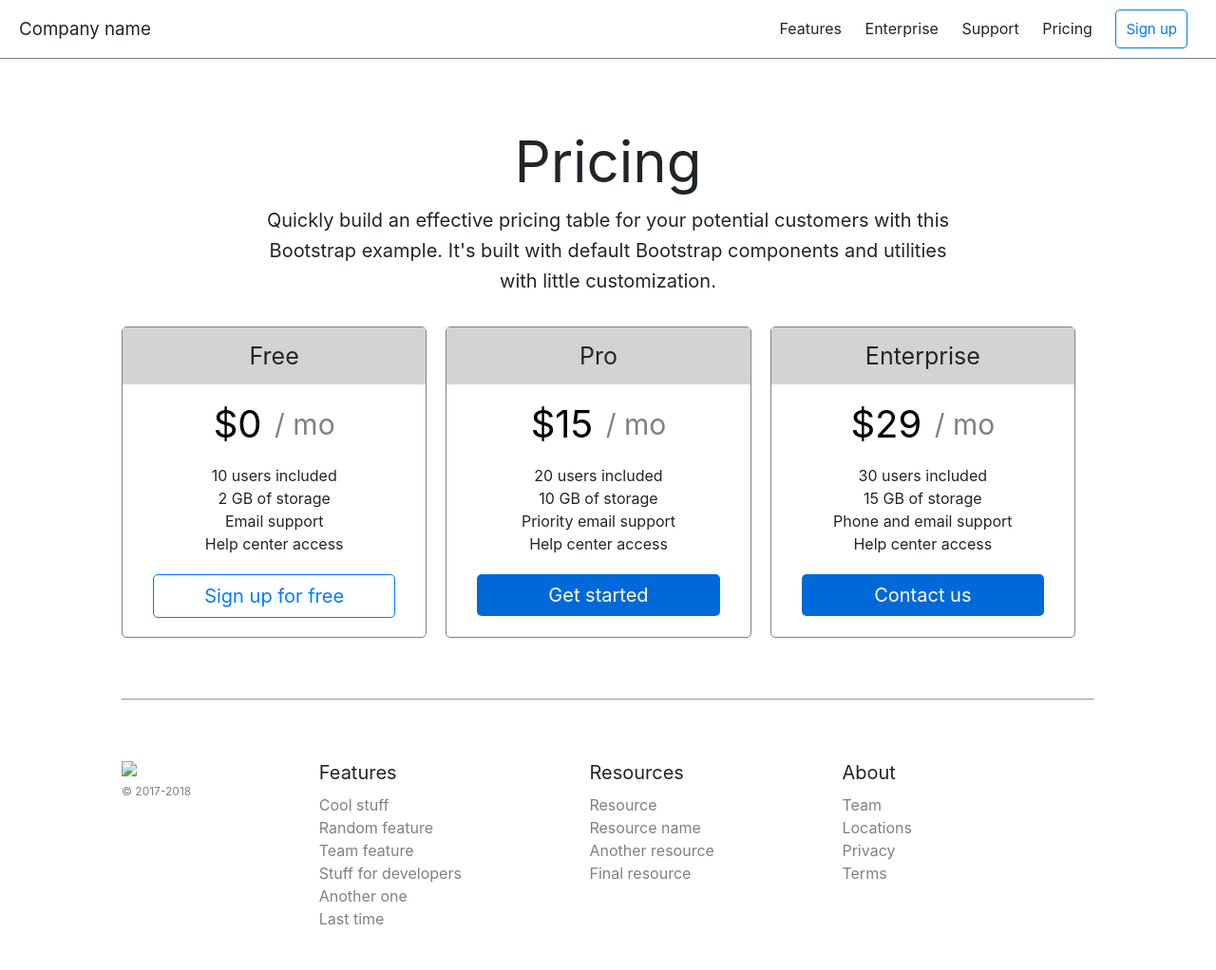
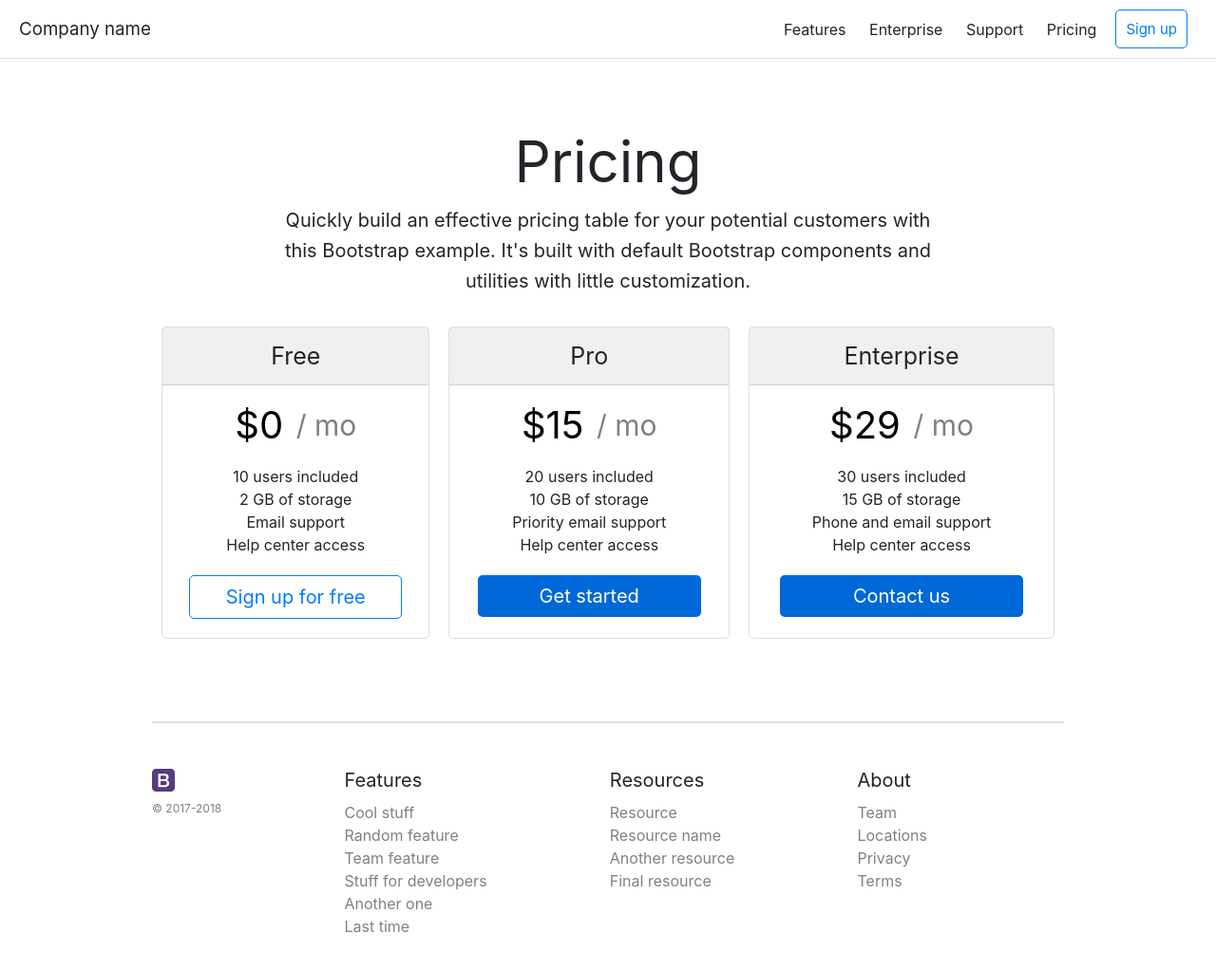
Before and after one commit to veena-bakhtar-aui-fsb-1/Training-Attainu, a plain HTML site: page Assignment/Week2/Day2/index.html in a window 1280 px wide. Shown: the whole page at 95% size. Drawn offline with Linux system fonts and the light colour scheme.

Commit message:
some changes in html and css

```diff
--- a/Assignment/Week2/Day2/index.html
+++ b/Assignment/Week2/Day2/index.html
@@ -12,16 +12,14 @@
         <div>
 
             <div class="navbar">
-                <div class="navbar-right">
                     <h3>Company name</h3>
-                </div>
-                <div class="navbar-left">
+                    <ul>
                         <a class="navbar-link" href="#">Features</a>
                         <a class="navbar-link" href="#">Enterprise</a>
                         <a class="navbar-link" href="#">Support</a>
                         <a class="navbar-link" href="#">Pricing</a>
+                    </ul>
                     <button class="navbar-button">Sign up</button>
-                </div>
             </div>
 
             <div class="main-content">
@@ -32,6 +30,7 @@
                     customization.</p>
             </div>
 
+            <div class="page-content">
                 <div class="pricing-options">
                     <div class="pricing-option">
                         <h3>Free</h3>
@@ -74,32 +73,33 @@
                 <hr />
 
                 <div class="footer">
-                <div class="footer-content">
-                    <img src="#" />
+                    <div class="footer-content footer-image">
+                        <img src="bootstrap-solid.svg" alt="image" />
                         <p id="year">© 2017-2018</p>
                     </div>
-                <div class="footer-content">
+                    <div class="footer-content footer-links">
                         <h4>Features</h4>
-                    <p>Cool stuff</p>
-                    <p>Random feature</p>
-                    <p>Team feature</p>
-                    <p>Stuff for developers</p>
-                    <p>Another one</p>
-                    <p>Last time</p>
+                        <a>Cool stuff</a>
+                        <a>Random feature</a>
+                        <a>Team feature</a>
+                        <a>Stuff for developers</a>
+                        <a>Another one</a>
+                        <a>Last time</a>
                     </div>
-                <div class="footer-content">
+                    <div class="footer-content footer-links">
                         <h4>Resources</h4>
-                    <p>Resource</p>
-                    <p>Resource name</p>
-                    <p>Another resource</p>
-                    <p>Final resource</p>
+                        <a>Resource</a>
+                        <a>Resource name</a>
+                        <a>Another resource</a>
+                        <a>Final resource</a>
                     </div>
-                <div class="footer-content">
+                    <div class="footer-content footer-links">
                         <h4>About</h4>
-                    <p>Team</p>
-                    <p>Locations</p>
-                    <p>Privacy</p>
-                    <p>Terms</p>
+                        <a>Team</a>
+                        <a>Locations</a>
+                        <a>Privacy</a>
+                        <a>Terms</a>
+                    </div>
                 </div>
             </div>
 
--- a/Assignment/Week2/Day2/style.css
+++ b/Assignment/Week2/Day2/style.css
@@ -6,14 +6,14 @@
 }
 .navbar {
     display: flex;
-    justify-content: space-between;
     align-items: center;
-    border-bottom: 1px solid grey;
+    border-bottom: 1px solid #dee2e6;
     padding: 10px 20px;
 }
 
-.navbar-right h3 {
+.navbar h3 {
     font-weight: normal;
+    margin-right: auto;
 }
 
 .navbar-link {
@@ -41,7 +41,9 @@
 }
 
 .main-content {
-    margin: 0% 20%;
+    max-width: 700px;
+    margin-left: auto ;
+    margin-right: auto;
     padding: 4.5rem 1rem 2rem 1rem;
     text-align: center;
 }
@@ -57,25 +59,34 @@
     line-height: 2rem;
 }
 
+.page-content {
+    max-width: 960px;
+    margin-left: auto;
+    margin-right: auto;
+    padding-right: 15px;
+    padding-left: 15px;
+}
+
 .pricing-options {
     display: flex;
-    margin: 0px 10% 5% 10%;
+    margin-bottom: 8%;
 }
 
 .pricing-option {
-    border: 1px solid grey;
+    border: 1px solid #00000020;
     border-radius: 5px;
-    margin-right: 20px;
-    width: 35%;
+    margin: 0px 10px 10px 10px;
     text-align: center;
+    flex-grow: 1;
+    min-width: 220px;
 }
 
 .pricing-option h3 {
     padding: 15px 0px;
-    background-color: lightgrey;
-    border-bottom: grey;
+    background-color: #0000000f;
     font-size: 25px;
     font-weight: normal;
+    border-bottom: 1px solid #00000020;
 }
 
 .pricing-option-price {
@@ -127,20 +138,38 @@
     background-color: #007bff;
 }
 
-hr{
-    margin: 0 10%;
+hr {
+    border: 1px solid #dee2e6;
 }
 
-.footer{
+.footer {
     display: flex;
-    margin: 5% 10%;
+    margin: 5% 0;
     justify-content: space-between;
     padding-right: 15%;
+    flex-wrap: wrap;
 }
 
-.footer-content p{
-    line-height: 1.5rem;
+.footer-content {
+    display: flex;
+    flex-direction: column;
+}
+
+.footer-content img {
+    width: 24px;
+    height: 24px;
+    margin-bottom: 10px;
+}
+
+.footer-content a{
+    line-height: 1.5;
     color: gray;
+    text-decoration: none;
+    width: fit-content;
+}
+
+.footer-content a:hover {
+    border-bottom: 1px solid gray;
 }
 
 .footer-content h4{
@@ -153,3 +182,32 @@ hr{
     color: gray;
     font-size: 12px;
 }
+
+@media only screen and (max-width: 768px) {
+    .navbar{
+        flex-direction: column;
+    }
+
+    .navbar h3 {
+        margin-right: 0;
+    }
+
+    .navbar ul {
+        margin: 1rem 0;
+    }
+
+    .pricing-options {
+        flex-flow: row wrap;
+    }
+
+    .footer-image {
+        flex-basis: 100%;
+        max-width: 100%;
+    }
+
+    .footer-links {
+        flex-basis: 50%;
+        max-width: 50%;
+        margin: 10px 0px;
+    }
+}
```
Also changed, not shown: Assignment/Week2/Day2/bootstrap-solid.svg (added). Lines whose indentation alone changed are shown as unchanged.
